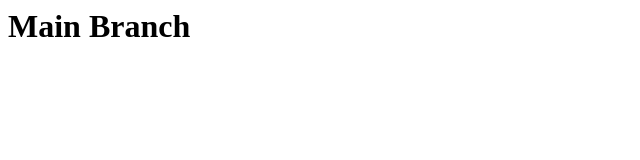
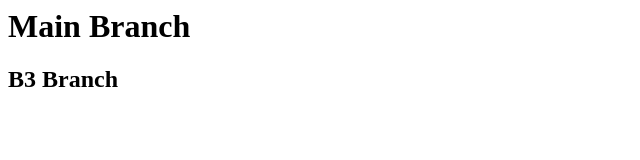
Before and after one commit to jadenisaac2005/EvaluationSCM, a plain HTML site: page index.html in a window 1280 px wide. Shown: the whole page, without its empty margins (0-640 px from the left). Drawn offline with Linux system fonts and the light colour scheme.

Commit message:
edited index.html in b3

```diff
--- a/index.html
+++ b/index.html
@@ -4,5 +4,6 @@
 </head>
 <body>
 <h1>Main Branch</h1>
+<h2>B3 Branch</h2>
 </body>
 </html>
```
